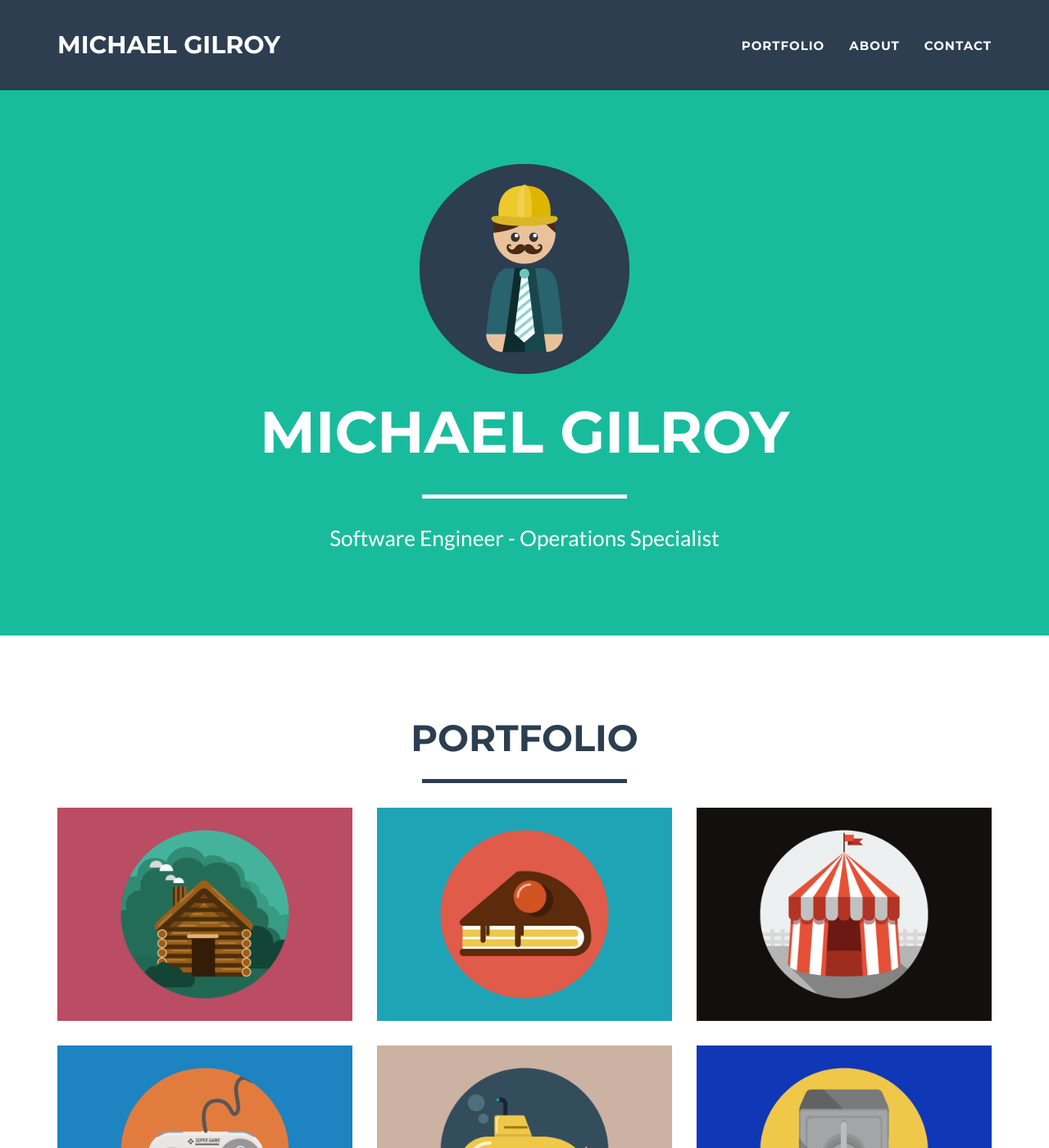
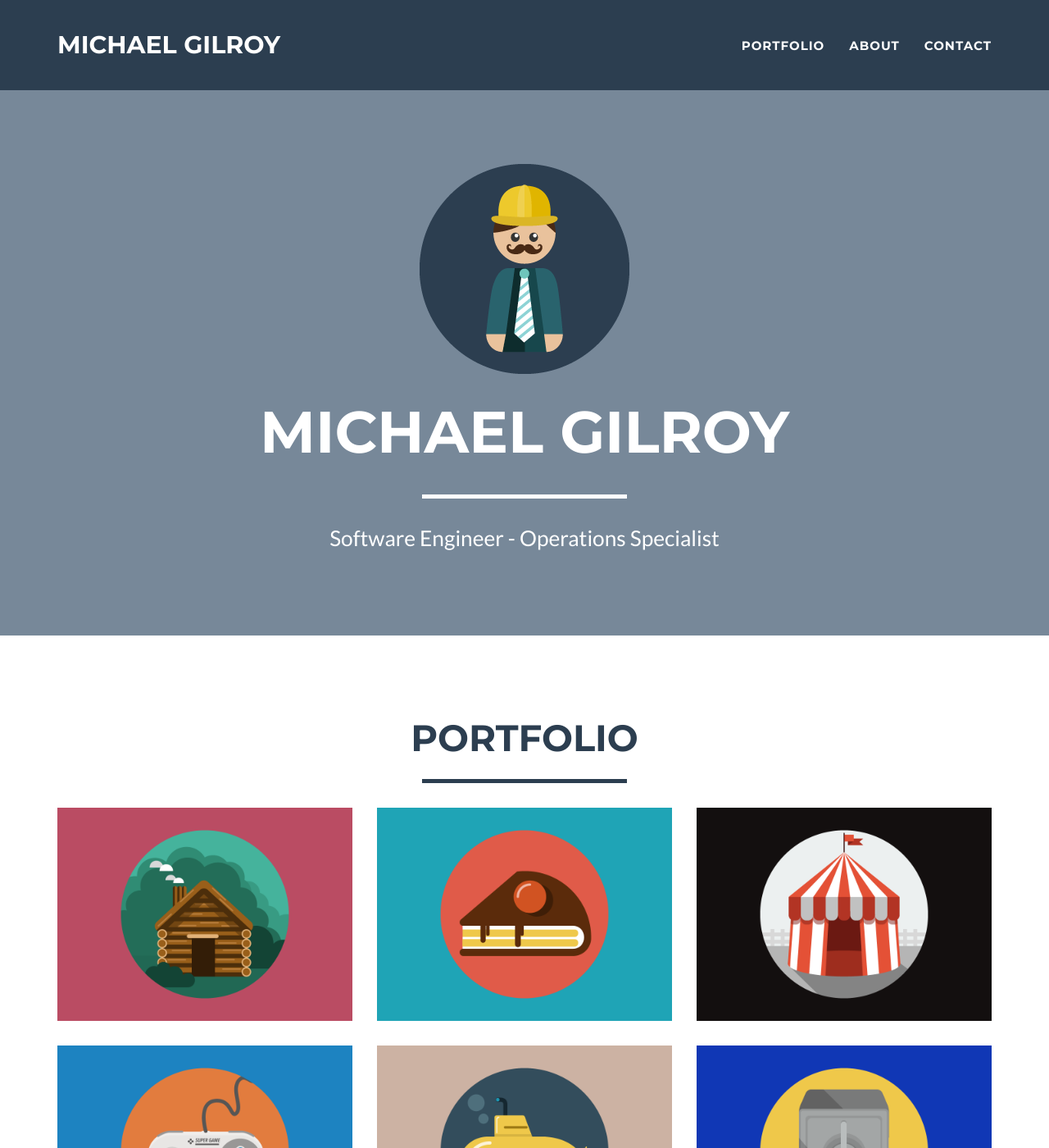
Before and after one commit to gilroy/gilroy.github.io, a Jekyll site: the page built from index.html, in a window 1280 px wide and 1400 px high. Shown: the whole window at 82% size. Built offline with Jekyll 4.4.1, drawn with Linux system fonts in a browser that asks for light colours.

Commit message:
Testing new primary color

```diff
--- a/_config.yml
+++ b/_config.yml
@@ -24,8 +24,8 @@ disqus_shortname: myshortname
 
 # Color settings (hex-codes without the leading hash-tag)
 color:
-  primary: 18bc9c #80B3FF
-  primary-rgb: "24,288,156" #"128,179,255"
+  primary: 778899 #80B3FF
+  primary-rgb: "119,136,153" #"128,179,255"
   secondary: 2c3e50 #FD6E8A
   secondary-dark: 233140 #A2122F
 
```
